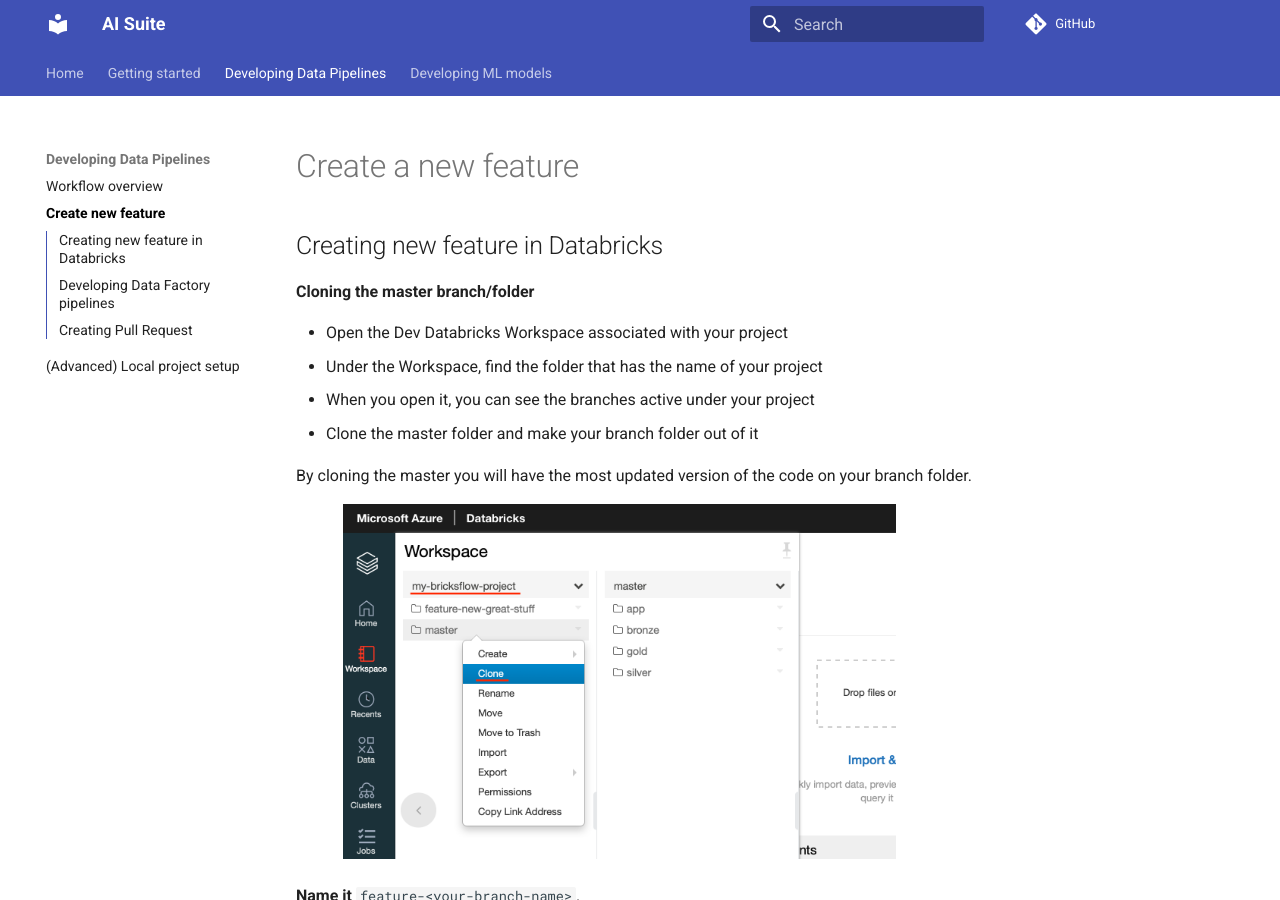
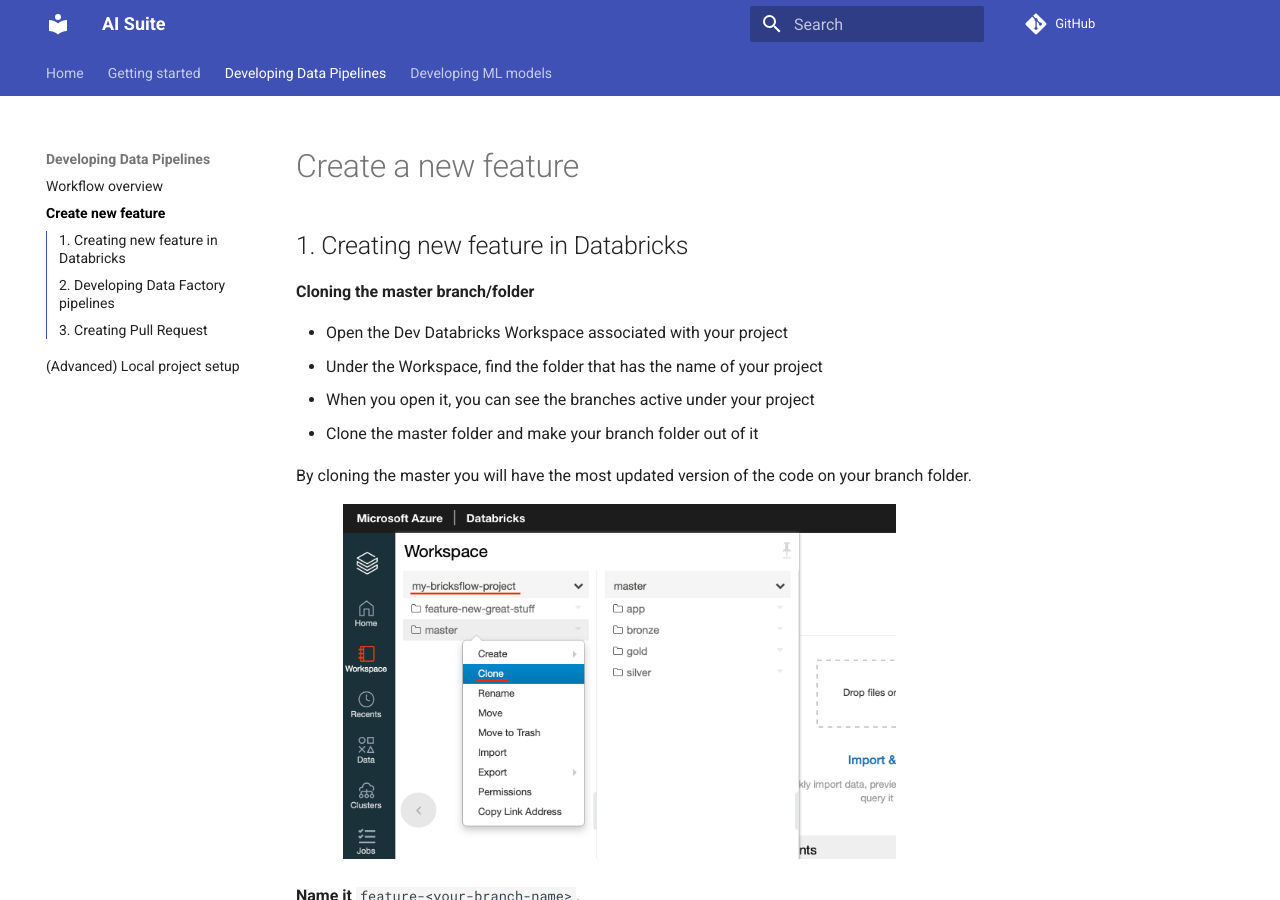
Before and after one commit to daipe-ai/platform-docs, an MkDocs documentation site: the page built from docs/data-pipelines-workflow/feature-branch.md, in a window 1280 px wide and 900 px high. Built offline with MkDocs 1.6.1 and Material for MkDocs 9.7.7, drawn with Linux system fonts in a browser that asks for light colours; comment, search, counter and statistics services are not loaded; some of the changed text lies outside the part shown.

Commit message:
minor changes

```diff
--- a/docs/data-pipelines-workflow/feature-branch.md
+++ b/docs/data-pipelines-workflow/feature-branch.md
@@ -1,6 +1,6 @@
 # Create a new feature
 
-## Creating new feature in Databricks
+## 1. Creating new feature in Databricks
 
 **Cloning the master branch/folder**
 
@@ -26,7 +26,7 @@
 Or if you are more advanced, you can go to [(Advanced) Local project setup](setup-local-project.md) and commit the changes by yourself.
 
 
-## Developing Data Factory pipelines
+## 2. Developing Data Factory pipelines
 
 Go to the Data Factory associated with your project.
 
@@ -65,7 +65,7 @@
 
 ![](../images/bricks_pull_request.png)
 
-## Creating Pull Request
+## 3. Creating Pull Request
 
 When you're done with all the changes create a Pull Request from your branch to the master branch.
 
```
Also changed, not shown: docs/getting-started/azure-setup.md (+2 -2 lines).
